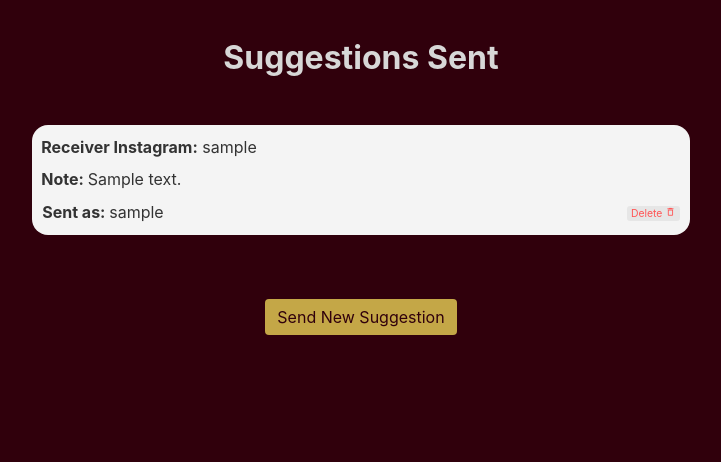
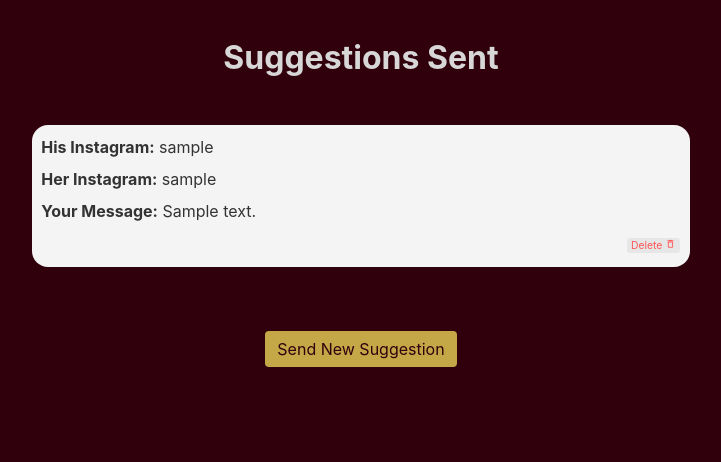
Before and after one commit to felixsundar/hidento_project, a Django app: template secretcrushapp/templates/secretcrushapp/sent_messages.html in a window 1280 px wide. Shown: the part 65-527 px from the top of the page, without its empty margins (279-1000 px from the left). Run offline with Django 3.2, Linux system fonts and the light colour scheme; the template is opened without the code that fills it: most values are stand-ins (such as "Sample title", 1, 10 or a date in 2020); some libraries are stand-ins or nearby versions.

Commit message:
sent suggestions ui done

```diff
--- a/secretcrushapp/templates/secretcrushapp/sent_messages.html
+++ b/secretcrushapp/templates/secretcrushapp/sent_messages.html
@@ -21,12 +21,13 @@
         <div style="margin-top:3rem"></div>
         {% for message in sent_messages %}
         <div class="hidento-note-background">
-        <p style="text-align:left" class="mb-2"><b>Receiver Instagram:</b>&nbsp;{{message.receiver_instagram_username}}</p>
-        <p style="text-align:left" class="mb-2"><b>Note: </b>{{ message.message }}</p>
+        <p style="text-align:left" class="mb-2"><b>His Instagram:</b>&nbsp;{{message.receiver_instagram_username}}</p>
+        <p style="text-align:left" class="mb-2"><b>Her Instagram:</b>&nbsp;{{ message.receiver_instagram_username }}</p>
+        <p style="text-align:left" class="mb-2"><b>Your Message:</b>&nbsp;{{ message.message }}</p>
         <table style="width:100%;table-layout:fixed">
             <tr>
                 <td style="text-align:left;width:80%;word-wrap:break-word;">
-                    <b>Sent as: </b>{{message.sender_nickname}}
+<!--                    <b>Your Message: </b>{{message.sender_nickname}}-->
                 </td>
                 <td style="text-align:right">
                     <form method="post" action="{% url 'deleteMessage' %}">
```
Also changed, not shown: secretcrushapp/templates/secretcrushapp/sent_messages_m.html (+4 -3 lines).
